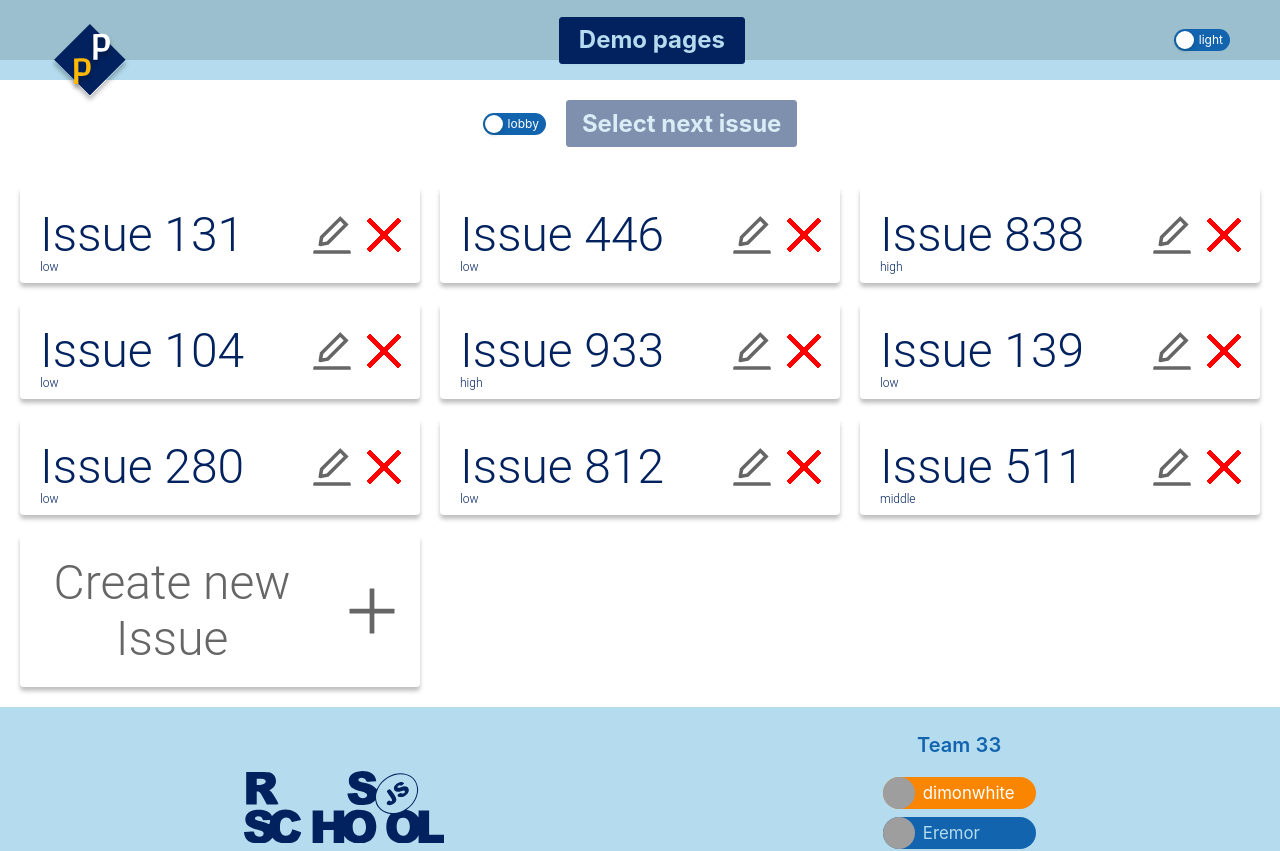
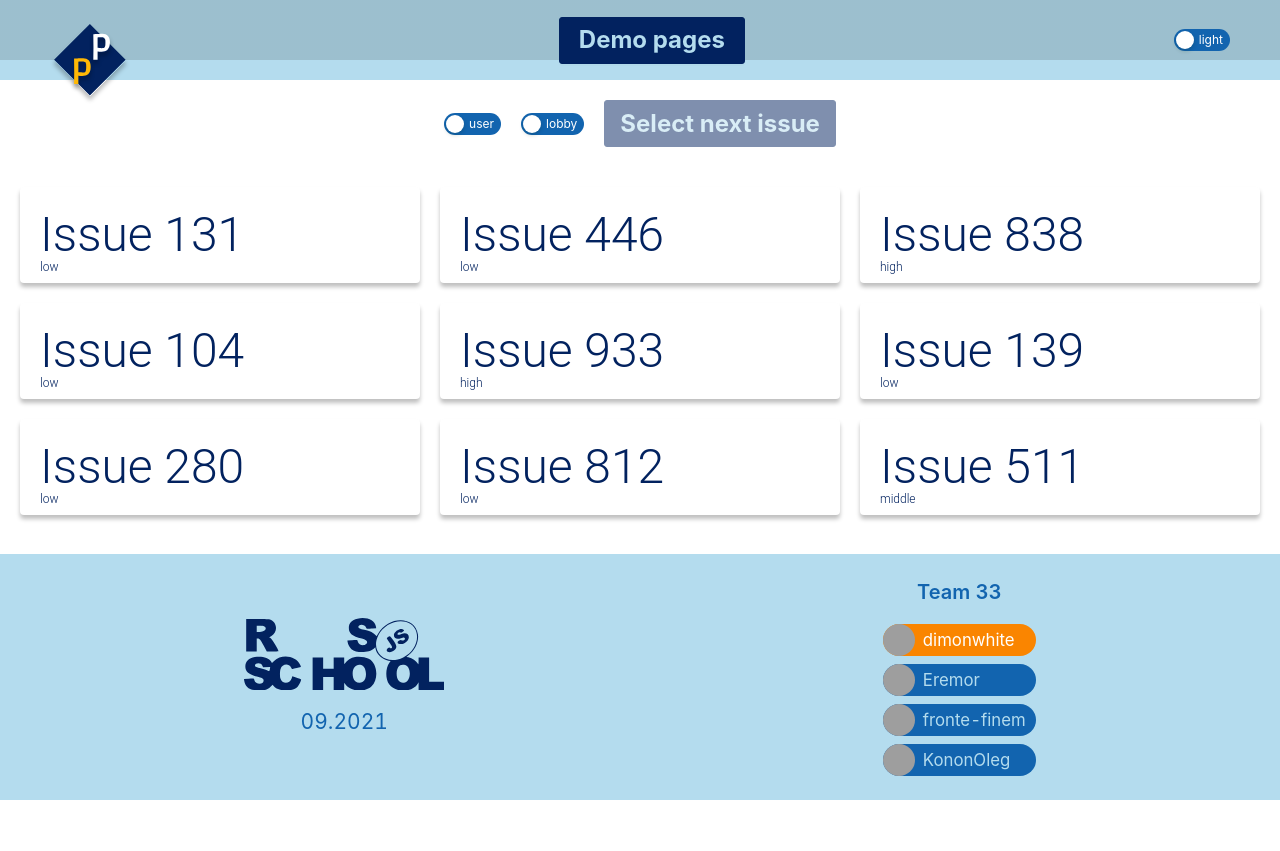
Before and after one commit to fronte-finem/RSS_React-2021Q3_Team-33_Pointing-Poker, a React (Vite) app: page /demo/issue in a window 1280 px wide. Shown: the top 851 px of the page. After the commit the page ends 800 px from the top, so only its background shows below. Built offline with nearby package versions, Linux system fonts and the light colour scheme; grey boxes are pictures that could not be loaded.

Commit message:
feat: add dealer state for issue-cards

```diff
--- a/client/src/components/pages/demo/issue.tsx
+++ b/client/src/components/pages/demo/issue.tsx
@@ -22,6 +22,12 @@ const issues: Issue[] = Array(9)
   .map(() => getIssue(Math.trunc(1000 * Math.random())));
 
 const settings = getDefaultGameSettings();
+const init = {
+  gameId: '123',
+  gameTitle: 'Game',
+  gameSettings: settings,
+  users: [],
+};
 
 export const PageIssueDemo: React.FC = observer(() => {
   const { gameState, gameStateActions } = useGameService();
@@ -38,6 +44,11 @@ export const PageIssueDemo: React.FC = observer(() => {
     else gameStateActions.endGame([]);
   };
 
+  const toggleDealer = (checked: boolean) => {
+    if (checked) gameStateActions.initDealer(init, '42');
+    else gameStateActions.initUser(init, '123');
+  };
+
   return (
     <div>
       <div
@@ -48,6 +59,12 @@ export const PageIssueDemo: React.FC = observer(() => {
           gap: 20,
           padding: 20,
         }}>
+        <Toggle
+          unCheckedChildren="user"
+          checkedChildren="dealer"
+          onChange={toggleDealer}
+          checked={gameState.isDealer}
+        />
         <Toggle
           unCheckedChildren="lobby"
           checkedChildren="game"
@@ -64,7 +81,7 @@ export const PageIssueDemo: React.FC = observer(() => {
             <IssueCard issue={issue} />
           </div>
         ))}
-        <IssueButton />
+        {gameState.isDealer ? <IssueButton /> : null}
       </DemoGrid>
     </div>
   );
--- a/client/src/components/shared/issue/issue-card.tsx
+++ b/client/src/components/shared/issue/issue-card.tsx
@@ -48,14 +48,16 @@ export const IssueCard: React.FC<IssueProps> = observer(({ issue }) => {
           <StyledIssuePriority>{issue.priority}</StyledIssuePriority>
         </StyledIssueCardInfo>
       </Tooltip>
+      {gameState.isDealer ? (
         <StyledIssueCardControls>
           {editBtn}
           <StyledDangerButton
             type="link"
-          icon={isGame ? deleteIcon : cancelIcon}
+            icon={isGame ? cancelIcon : deleteIcon}
             onClick={deleteIssue}
           />
         </StyledIssueCardControls>
+      ) : null}
     </StyleIssueCard>
   );
 });
--- a/client/src/services/game-state.ts
+++ b/client/src/services/game-state.ts
@@ -41,6 +41,7 @@ export interface GameState {
   id: string;
   title: string;
   selfUserId: string;
+  isDealer: boolean;
   users: UsersList;
   messages: ChatMessagesList;
   issues: IssuesList;
@@ -63,6 +64,7 @@ export const getDefaultGameState = (): GameState => ({
   id: '',
   title: '',
   selfUserId: '',
+  isDealer: false,
   users: [],
   messages: [],
   issues: [],
@@ -135,6 +137,7 @@ export class GameStateActions {
       this.gameState.id = initDealer.gameId;
       this.gameState.title = initDealer.gameTitle;
       this.gameState.selfUserId = selfUserId;
+      this.gameState.isDealer = true;
       this.gameState.settings = initDealer.gameSettings;
       this.gameState.users = initDealer.users;
     });
@@ -146,6 +149,7 @@ export class GameStateActions {
       this.gameState.id = initUser.gameId;
       this.gameState.title = initUser.gameTitle;
       this.gameState.selfUserId = selfUserId;
+      this.gameState.isDealer = false;
       this.gameState.users = initUser.users;
       if (initUser.messages) this.gameState.messages = initUser.messages;
       if (initUser.issues) this.gameState.issues = initUser.issues;
```
Lines whose indentation alone changed are shown as unchanged.
